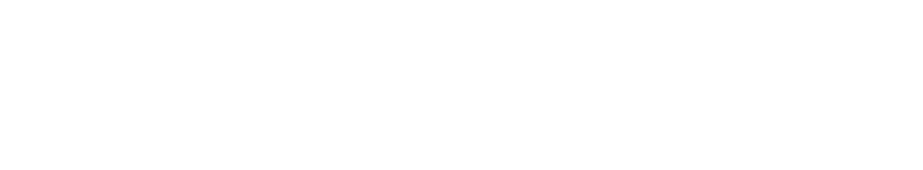
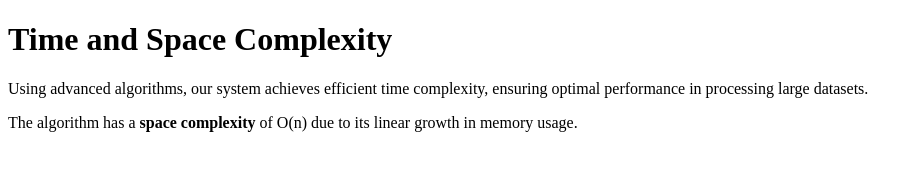
Before and after one commit to acciojob/time-and-space-complexity-piyush1212, a website: page main.html in a window 1280 px wide. Shown: the whole page, without its empty margins (0-923 px from the left). Drawn offline with Linux system fonts and the light colour scheme.

Commit message:
created a submission

```diff
--- a/main.html
+++ b/main.html
@@ -8,6 +8,9 @@
 
 <body>
 	<!-- the entire body must be written by student -->
+	<h1>Time and Space Complexity</h1>
+	<p>Using advanced algorithms, our system achieves efficient time complexity, ensuring optimal performance in processing large datasets.</p>
+	<p>The algorithm has a <b>space complexity</b> of O(n) due to its linear growth in memory usage.</p>
     <script type="text/javascript" src="./script.js">
 </script>
 
```
